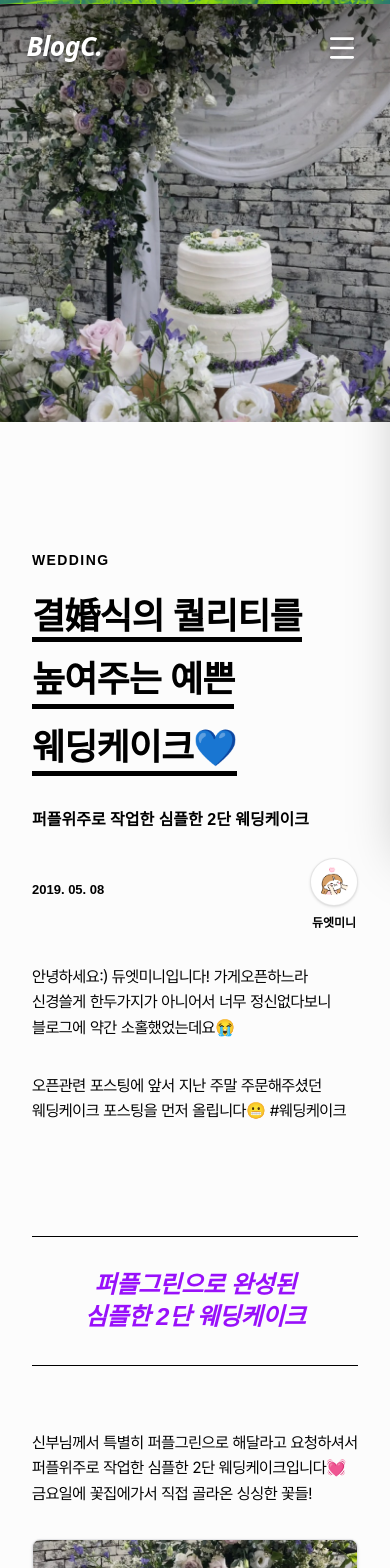
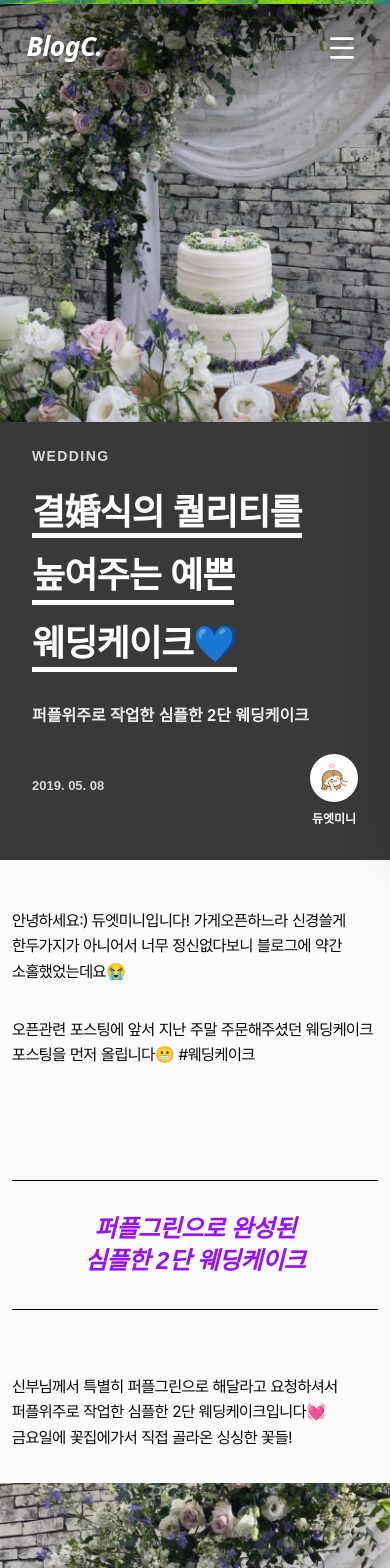
Before and after one commit to lebass98/Editor, a Next.js app: page /article/1 in a window 390 px wide. Shown: the top 1568 px of the page. Built offline with nearby package versions, Linux system fonts and the light colour scheme; a web font is replaced by a local one.

Commit message:
feat: Implement responsive article content styling with mobile dark mode and refined padding.

```diff
--- a/src/app/article/[id]/page.tsx
+++ b/src/app/article/[id]/page.tsx
@@ -467,12 +467,12 @@ export default async function ArticlePage({ params }: { params: Promise<{ id: st
       </section>
 
       {/* Full Width Related Articles Section */}
-      <section className="w-full px-6 md:px-12 lg:px-16 py-16 lg:py-24 bg-[#fcfcfc]">
-        <h2 className="text-xl font-bold mb-10 text-black">관련 기사</h2>
-        <div className="grid grid-cols-1 sm:grid-cols-2 lg:grid-cols-4 gap-6 md:gap-8">
+      <section className="w-full px-4 md:px-12 lg:px-16 py-12 lg:py-24 bg-[#fcfcfc]">
+        <h2 className="text-lg md:text-xl font-bold mb-8 text-black">관련 기사</h2>
+        <div className="grid grid-cols-2 md:grid-cols-2 lg:grid-cols-4 gap-4 md:gap-8">
           {mockRelated.map((article) => (
             <Link key={article.id} href={`/article/${article.id}`} className="group flex flex-col h-full bg-transparent">
-              <div className="relative overflow-hidden aspect-[4/5] object-cover bg-zinc-200 w-full mb-4 group-hover:bg-zinc-300 transition-colors">
+              <div className="relative overflow-hidden aspect-[4/5] object-cover bg-zinc-200 w-full mb-3 group-hover:bg-zinc-300 transition-colors">
                 <Image
                   src={getImagePath(article.image)}
                   alt={article.title}
@@ -480,32 +480,32 @@ export default async function ArticlePage({ params }: { params: Promise<{ id: st
                   className="object-cover transition-transform duration-500 ease-out group-hover:scale-105"
                 />
                 <div className="absolute inset-0 bg-gradient-to-t from-black/50 via-transparent to-transparent pointer-events-none" />
-                <div className="absolute bottom-4 left-4 text-white font-bold text-sm uppercase tracking-widest drop-shadow-md z-10">
+                <div className="absolute bottom-3 left-3 text-white font-bold text-[10px] md:text-sm uppercase tracking-widest drop-shadow-md z-10">
                   {article.category}
                 </div>
               </div>
 
               <div className="flex flex-col flex-1">
-                <h3 className="text-xl md:text-[22px] font-bold leading-tight mb-3 break-keep tracking-tight text-black">
+                <h3 className="text-sm md:text-xl font-bold leading-tight mb-2 break-keep tracking-tight text-black line-clamp-2">
                   {article.title}
                 </h3>
-                <p className="text-[13px] font-medium leading-relaxed mb-6 break-keep text-zinc-600">
+                <p className="text-[11px] md:text-[13px] font-medium leading-relaxed mb-4 break-keep text-zinc-600 line-clamp-2">
                   {article.excerpt}
                 </p>
 
-                <div className="flex items-center justify-between mt-auto pt-4 relative text-black">
-                  <span className="text-[11px] font-medium text-zinc-500">{article.date}</span>
+                <div className="flex items-center justify-between mt-auto pt-2 relative text-black border-t border-zinc-100">
+                  <span className="text-[9px] md:text-[11px] font-medium text-zinc-500">{article.date}</span>
                   <div className="flex flex-col items-center">
                     {article.authorImg === "logo" ? (
-                      <div className="w-8 h-8 rounded-full bg-black text-white flex items-center justify-center font-bold italic mb-1 shrink-0 text-[7px] border shadow-sm tracking-tighter">
+                      <div className="w-6 h-6 md:w-8 md:h-8 rounded-full bg-black text-white flex items-center justify-center font-bold italic mb-1 shrink-0 text-[6px] md:text-[7px] border shadow-sm tracking-tighter">
                         BlogChannel
                       </div>
                     ) : (
-                      <div className="w-8 h-8 rounded-full overflow-hidden mb-1 shrink-0 border border-black/10 shadow-sm">
-                        <Image src={getImagePath(article.authorImg)} alt={article.author} width={32} height={32} className="object-cover" />
+                      <div className="w-6 h-6 md:w-8 md:h-8 rounded-full overflow-hidden mb-1 shrink-0 border border-black/10 shadow-sm">
+                        <Image src={getImagePath(article.authorImg)} alt={article.author} width={32} height={32} className="object-cover w-full h-full" />
                       </div>
                     )}
-                    <span className="text-[10px] font-bold text-zinc-700">{article.author}</span>
+                    <span className="text-[8px] md:text-[10px] font-bold text-zinc-700">{article.author}</span>
                   </div>
                 </div>
               </div>
--- a/src/components/AnimatedArticleContent.tsx
+++ b/src/components/AnimatedArticleContent.tsx
@@ -14,48 +14,48 @@ export default function AnimatedArticleContent({ data }: { data: any }) {
                 whileInView={{ opacity: 1, y: 0 }}
                 viewport={{ once: true, margin: "-100px" }}
                 transition={{ duration: 0.6, ease: "easeOut" }}
-                className="w-full relative flex flex-col justify-center px-8 lg:px-16 xl:px-24 min-h-[50vh] lg:min-h-screen pb-16 pt-32 lg:pt-0"
+                className="w-full relative flex flex-col justify-center px-8 lg:px-[30px] xl:px-[30px] lg:min-h-screen pb-16 pt-6 lg:pt-0 bg-[#3a3939] lg:bg-transparent text-white lg:text-black"
             >
-                <div className="text-sm font-bold tracking-widest text-black mb-6 uppercase">
+                <div className="text-sm font-bold tracking-widest text-white/80 lg:text-black mb-6 uppercase">
                     {data.category}
                 </div>
 
-                <h1 className="text-4xl sm:text-5xl lg:text-[5vw] font-bold leading-[1.3] tracking-tight text-black mb-8 break-keep">
-                    <span className="border-b-[5px] border-black leading-[1.3]">{data.title.line1}</span><br className="hidden md:block" />
-                    <span className="border-b-[5px] border-black leading-[1.3] mt-4 md:mt-0 inline-block">{data.title.line2}</span>
+                <h1 className="text-4xl sm:text-5xl lg:text-[5vw] font-bold leading-[1.3] tracking-tight text-white lg:text-black mb-8 break-keep">
+                    <span className="border-b-[5px] border-white lg:border-black leading-[1.3]">{data.title.line1}</span><br className="hidden md:block" />
+                    <span className="border-b-[5px] border-white lg:border-black leading-[1.3] mt-4 md:mt-0 inline-block">{data.title.line2}</span>
                     {data.title.line3 && (
                         <>
                             <br className="hidden md:block" />
-                            <span className="border-b-[5px] border-black leading-[1.3] mt-4 md:mt-0 inline-block">{data.title.line3}</span>
+                            <span className="border-b-[5px] border-white lg:border-black leading-[1.3] mt-4 md:mt-0 inline-block">{data.title.line3}</span>
                         </>
                     )}
                 </h1>
 
-                <p className="text-[16px] font-bold text-black mb-12 lg:mb-16">
+                <p className="text-[16px] font-bold text-white/90 lg:text-black mb-12 lg:mb-16">
                     {data.excerpt}
                 </p>
 
-                <div className="text-[13px] font-bold text-black">
+                <div className="text-[13px] font-bold text-white/80 lg:text-black">
                     {data.date}
                 </div>
 
                 {/* Author Badge Pinned Bottom Right of this header block */}
                 <div className="absolute bottom-8 right-8 lg:bottom-16 lg:right-16 flex flex-col items-center">
-                    <div className="w-12 h-12 rounded-full overflow-hidden mb-2 border border-black/10 shadow-sm flex items-center justify-center bg-white">
+                    <div className="w-12 h-12 rounded-full overflow-hidden mb-2 border border-white/20 lg:border-black/10 shadow-sm flex items-center justify-center bg-white">
                         <Image src={getImagePath(data.authorImg)} alt={data.author} width={32} height={32} className="object-contain" />
                     </div>
-                    <span className="text-[12px] font-bold text-black">{data.author}</span>
+                    <span className="text-[12px] font-bold text-white lg:text-black">{data.author}</span>
                 </div>
             </motion.div>
 
             {/* Body Content with Staggered Animations */}
-            <div className="px-8 lg:px-16 xl:px-24 pb-16 text-black text-[16px] leading-[1.6] tracking-tight break-keep flex flex-col">
+            <div className="mt-12 pb-16 text-black text-[16px] leading-[1.6] tracking-tight break-keep flex flex-col">
                 <motion.p
                     initial={{ opacity: 0, y: 20 }}
                     whileInView={{ opacity: 1, y: 0 }}
                     viewport={{ once: true, margin: "-50px" }}
                     transition={{ duration: 0.5, ease: "easeOut" }}
-                    className="mb-8"
+                    className="mb-8 px-3 lg:px-16 xl:px-24"
                 >
                     {data.body1}
                 </motion.p>
@@ -65,7 +65,7 @@ export default function AnimatedArticleContent({ data }: { data: any }) {
                     whileInView={{ opacity: 1, y: 0 }}
                     viewport={{ once: true, margin: "-50px" }}
                     transition={{ duration: 0.5, ease: "easeOut", delay: 0.1 }}
-                    className="mb-12"
+                    className="mb-12 px-3 lg:px-16 xl:px-24"
                 >
                     {data.body2}
                 </motion.p>
@@ -75,7 +75,7 @@ export default function AnimatedArticleContent({ data }: { data: any }) {
                     whileInView={{ opacity: 1, scale: 1 }}
                     viewport={{ once: true, margin: "-50px" }}
                     transition={{ duration: 0.5, ease: "easeOut" }}
-                    className="my-16 flex justify-center border-y border-black py-8"
+                    className="my-16 flex justify-center border-y border-black py-8 mx-3 lg:mx-16 xl:mx-24"
                 >
                     <h2 className={`text-2xl font-bold text-center ${data.h2color} italic`}>
                         {data.h2.line1}<br />
@@ -88,7 +88,7 @@ export default function AnimatedArticleContent({ data }: { data: any }) {
                     whileInView={{ opacity: 1, y: 0 }}
                     viewport={{ once: true, margin: "-50px" }}
                     transition={{ duration: 0.5, ease: "easeOut" }}
-                    className="mb-8"
+                    className="mb-8 px-3 lg:px-16 xl:px-24"
                 >
                     {data.body3}
                 </motion.p>
@@ -98,7 +98,7 @@ export default function AnimatedArticleContent({ data }: { data: any }) {
                     whileInView={{ opacity: 1, y: 0 }}
                     viewport={{ once: true, margin: "-50px" }}
                     transition={{ duration: 0.6, ease: "easeOut" }}
-                    className="mb-12 relative w-full bg-zinc-100 rounded-lg overflow-hidden border border-zinc-200 shadow-sm"
+                    className="mb-12 relative w-full bg-zinc-100 lg:rounded-lg lg:border lg:border-zinc-200 lg:shadow-sm lg:mx-16 xl:mx-24 overflow-hidden"
                 >
                     <Image src={getImagePath(data.figureImage)} alt={data.title.line1} width={800} height={600} className="w-full h-auto object-contain" />
                 </motion.figure>
@@ -108,7 +108,7 @@ export default function AnimatedArticleContent({ data }: { data: any }) {
                     whileInView={{ opacity: 1, y: 0 }}
                     viewport={{ once: true, margin: "-50px" }}
                     transition={{ duration: 0.5, ease: "easeOut" }}
-                    className="mb-8"
+                    className="mb-8 px-3 lg:px-16 xl:px-24"
                 >
                     {data.body4}
                 </motion.p>
@@ -118,7 +118,7 @@ export default function AnimatedArticleContent({ data }: { data: any }) {
                     whileInView={{ opacity: 1, y: 0 }}
                     viewport={{ once: true, margin: "-50px" }}
                     transition={{ duration: 0.5, ease: "easeOut", delay: 0.1 }}
-                    className="mb-8"
+                    className="mb-8 px-3 lg:px-16 xl:px-24"
                 >
                     {data.body5}
                 </motion.p>
@@ -128,7 +128,7 @@ export default function AnimatedArticleContent({ data }: { data: any }) {
                     whileInView={{ opacity: 1, y: 0 }}
                     viewport={{ once: true, margin: "-50px" }}
                     transition={{ duration: 0.5, ease: "easeOut", delay: 0.2 }}
-                    className="mb-16"
+                    className="mb-16 px-3 lg:px-16 xl:px-24"
                 >
                     {data.body6}<br /><br />
                     {data.body7.split('\n').map((line: string, i: number) => (
@@ -142,7 +142,7 @@ export default function AnimatedArticleContent({ data }: { data: any }) {
                     whileInView={{ opacity: 1, y: 0 }}
                     viewport={{ once: true, margin: "-50px" }}
                     transition={{ duration: 0.6, ease: "easeOut" }}
-                    className="mt-20 pt-10 border-t border-zinc-200"
+                    className="mt-20 pt-10 border-t border-zinc-200 px-3 lg:px-16 xl:px-24"
                 >
                     <div className="text-[13px] font-bold mb-6 uppercase tracking-wider">ABOUT AUTHOR</div>
                     <div className="flex items-start gap-5">
```
